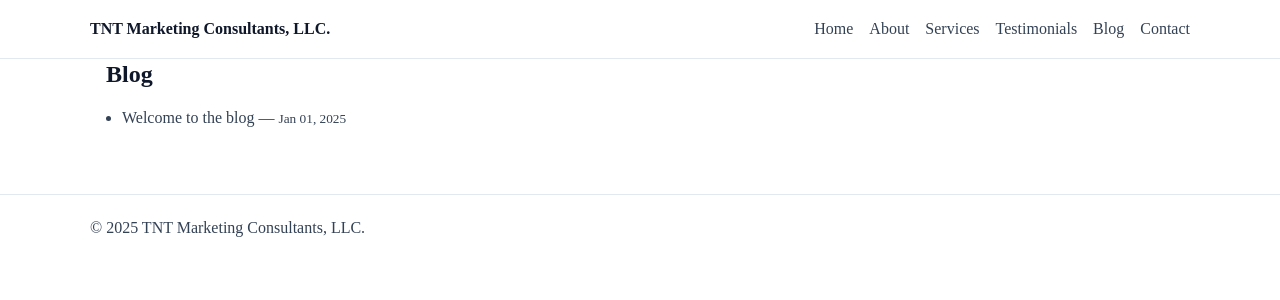
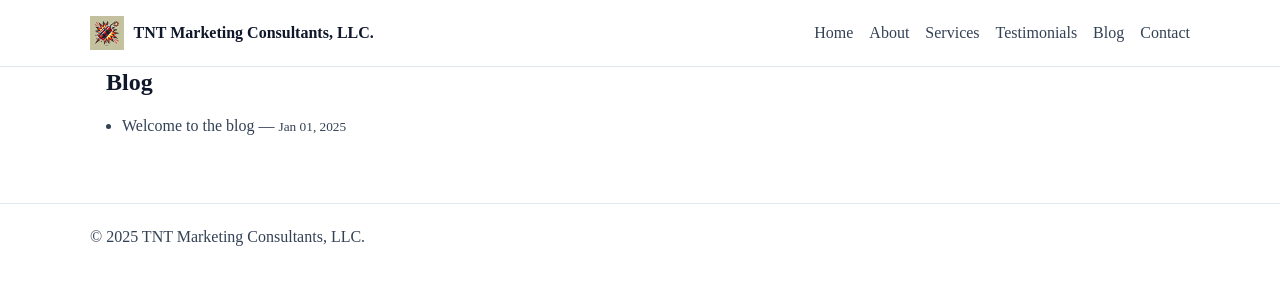
Before and after one commit to tjbryanttnt-source/consulting-site, a Jekyll site: the page built from blog.md, in a window 1280 px wide. Shown: the top 300 px of the page. Built offline with Jekyll 4.4.1, drawn with Linux system fonts in a browser that asks for light colours.

Commit message:
Brand: add logo, update palette from logo; header tweaks; hero gradient

```diff
--- a/_config.yml
+++ b/_config.yml
@@ -65,13 +65,13 @@
 
 # Branding
  brand:
-  primary_color: "#1f5eff"
-  secondary_color: "#0f172a"
-  accent_color: "#10b981"
-  light_color: "#f8fafc"
-  dark_color: "#0b1220"
+  primary_color: "#D72638"
+  secondary_color: "#111827"
+  accent_color: "#F59E0B"
+  light_color: "#F4F1EA"
+  dark_color: "#0B0F16"
   font_sans: "Inter, system-ui, -apple-system, Segoe UI, Roboto, Helvetica, Arial, sans-serif"
-  font_serif: "Georgia, Cambria, \x27Times New Roman\x27, Times, serif"
+  font_serif: "Georgia, Cambria, 'Times New Roman', Times, serif"
 
 permalink: pretty
 
--- a/_includes/header.html
+++ b/_includes/header.html
@@ -1,4 +1,7 @@
 <div class="container nav-wrapper">
-  <a class="brand" href="{{ "/" | relative_url }}">{{ site.title }}</a>
+  <a class="brand" href="{{ "/" | relative_url }}">
+    <img src="{{ "/assets/images/logo.jpg" | relative_url }}" alt="TNT Marketing Consultants logo" class="brand-logo" />
+    <span>{{ site.title }}</span>
+  </a>
   {% include nav.html %}
 </div>
--- a/assets/css/style.css
+++ b/assets/css/style.css
@@ -18,7 +18,9 @@
 .nav-wrapper{display:flex;align-items:center;justify-content:space-between;padding:1rem 0}
 .site-nav ul{list-style:none;display:flex;gap:1rem;margin:0;padding:0}
 .brand{font-weight:700;color:var(--color-secondary)}
-.hero{background:linear-gradient(180deg, rgba(31,94,255,0.08), rgba(16,185,129,0.08));padding:3rem 0;margin-bottom:2rem}
+.brand{display:flex;align-items:center;gap:.6rem}
+.brand-logo{width:34px;height:34px;object-fit:contain}
+.hero{background:linear-gradient(180deg, color-mix(in srgb, var(--color-primary) 10%, transparent), color-mix(in srgb, var(--color-accent) 10%, transparent));padding:3rem 0;margin-bottom:2rem}
 .hero h1{font-size:clamp(1.75rem,3vw,2.75rem);margin:0 0 .5rem 0;color:var(--color-secondary)}
 .subheading{font-size:1.125rem;color:#334155;margin:0 0 1.25rem 0}
 .cta-buttons{display:flex;gap:.75rem;flex-wrap:wrap}
```
Also changed, not shown: assets/images/logo.jpg (added).
